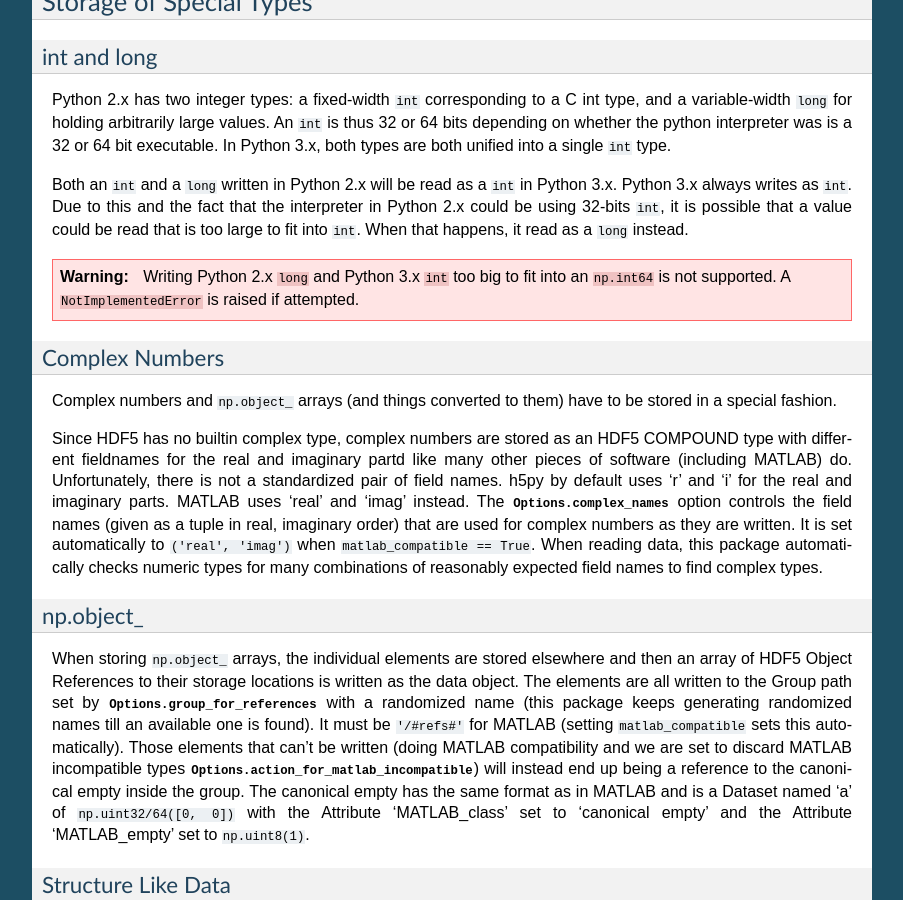
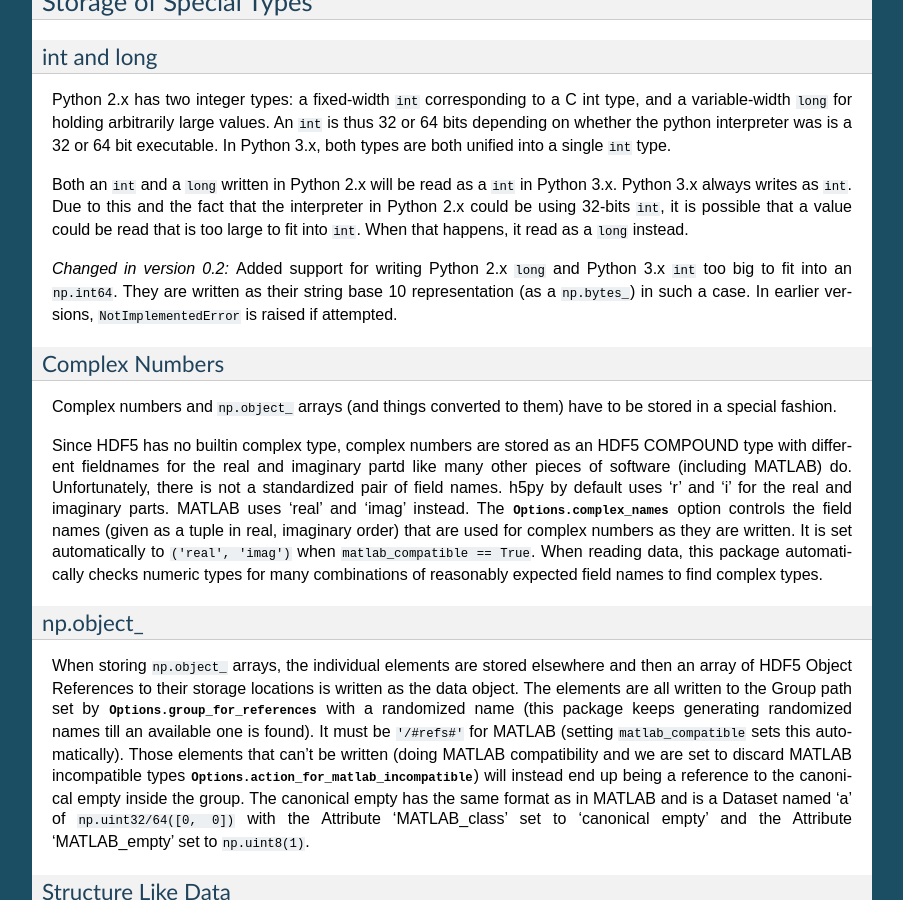
Before and after one commit to frejanordsiek/hdf5storage, a Sphinx documentation site: the page built from doc/source/storage_format.rst, in a window 1280 px wide and 900 px high, scrolled down 5606 px. Shown: the whole window, without its empty margins (198-1101 px from the left). Built offline with Sphinx 7.4.7, drawn with Linux system fonts in a browser that asks for light colours; formulas are drawn with MathJax 3.

Commit message:
A few documentation fixes for int and long larger than 64-bits.

```diff
--- a/doc/source/storage_format.rst
+++ b/doc/source/storage_format.rst
@@ -333,13 +333,15 @@ Both an ``int`` and a ``long`` written in Python 2.x will be read as a
 ``int`` in Python 3.x. Python 3.x always writes as ``int``. Due to this
 and the fact that the interpreter in Python 2.x could be using 32-bits
 ``int``, it is possible that a value could be read that is too large
-to fit into ``int``. When that happens, it read as a ``long`` instead.
+to fit into ``int``. When that happens, it read as a ``long``
+instead.
 
-.. warning::
+.. versionchanged:: 0.2
 
-   Writing Python 2.x ``long`` and Python 3.x ``int`` too big to fit
-   into an ``np.int64`` is not supported. A ``NotImplementedError`` is
-   raised if attempted.
+   Added support for writing Python 2.x ``long`` and Python 3.x ``int``
+   too big to fit into an ``np.int64``. They are written as their
+   string base 10 representation (as a ``np.bytes_``) in such a case.
+   In earlier versions, ``NotImplementedError`` is raised if attempted.
 
 
 Complex Numbers
```
